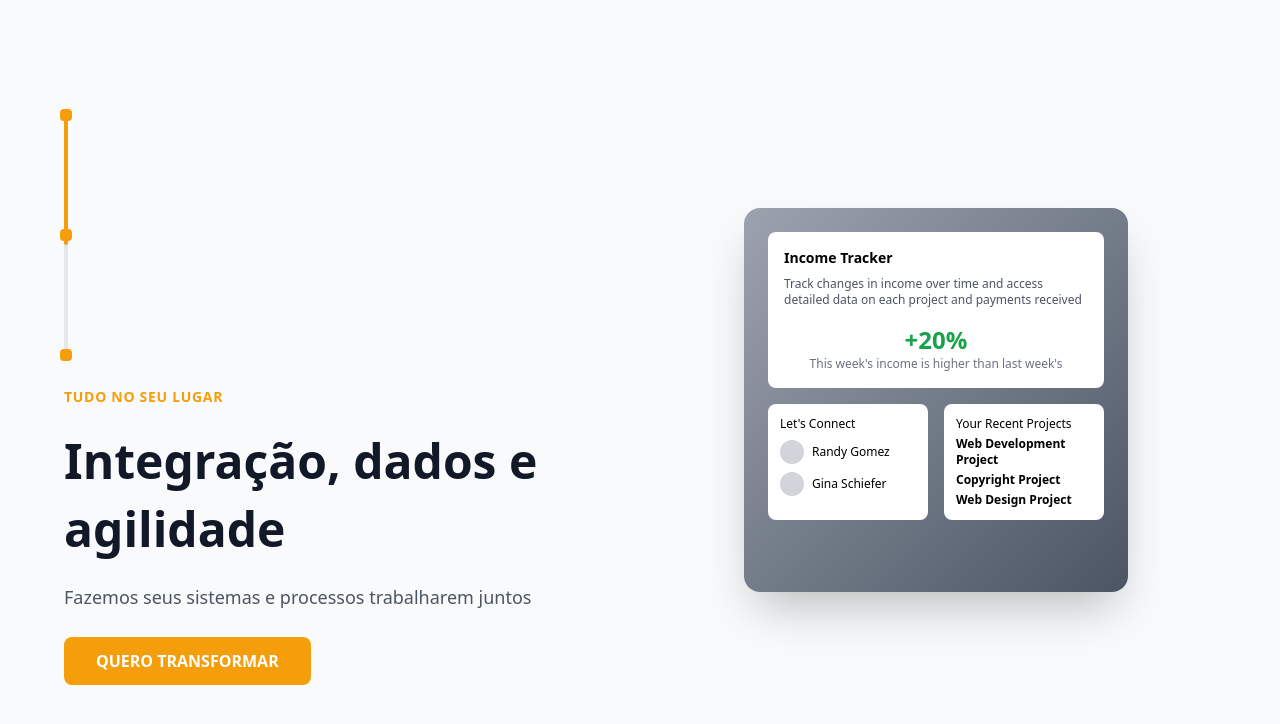
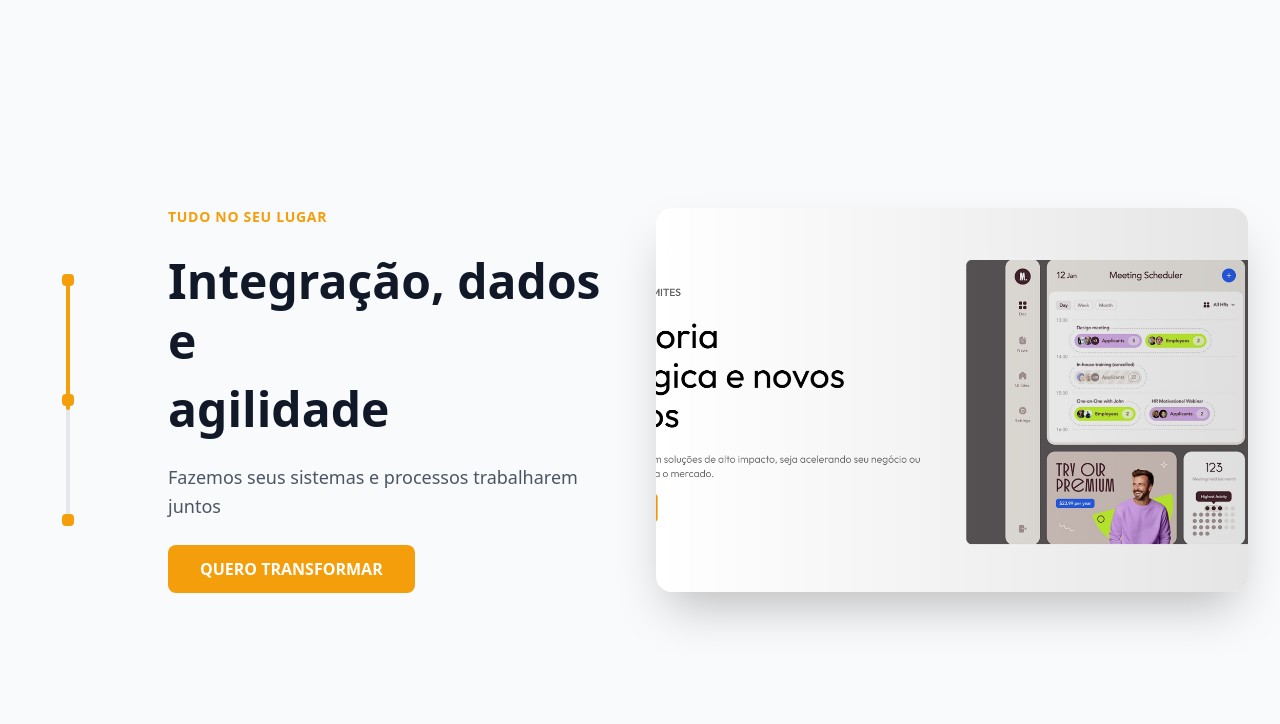
Before and after one commit to iB2/banner-burst-carousel, a React (Vite) app: page / in a window 1280 px wide. Shown: the top 724 px of the page. Built offline with nearby package versions, Linux system fonts and the light colour scheme.

Commit message:
Refactor: Implement banner layout and content
Restructure the carousel component to include a timer, transition system, text, button, and image display, as per the provided image and description.

```diff
--- a/src/components/VerticalCarousel.tsx
+++ b/src/components/VerticalCarousel.tsx
@@ -1,3 +1,4 @@
+
 import React, { useState, useEffect } from 'react';
 
 interface Banner {
@@ -5,6 +6,7 @@ interface Banner {
   title: string;
   subtitle: string;
   description: string;
+  image: string;
 }
 
 const banners: Banner[] = [
@@ -12,19 +14,22 @@ const banners: Banner[] = [
     id: 1,
     title: "Inteligência,",
     subtitle: "automação e",
-    description: "eficiência"
+    description: "eficiência",
+    image: "/lovable-uploads/d482456a-3ae4-4b19-bd7d-af0ddc40239b.png"
   },
   {
     id: 2,
     title: "Integração, dados e",
     subtitle: "agilidade",
-    description: "Fazemos seus sistemas e processos trabalharem juntos"
+    description: "Fazemos seus sistemas e processos trabalharem juntos",
+    image: "/lovable-uploads/d482456a-3ae4-4b19-bd7d-af0ddc40239b.png"
   },
   {
     id: 3,
     title: "Consultoria",
     subtitle: "estratégica e novos",
-    description: "produtos"
+    description: "produtos",
+    image: "/lovable-uploads/d482456a-3ae4-4b19-bd7d-af0ddc40239b.png"
   }
 ];
 
@@ -82,13 +87,13 @@ const VerticalCarousel: React.FC = () => {
   }, []);
 
   return (
-    <div className="flex items-center justify-center min-h-screen bg-gray-50 p-8">
-      <div className="flex w-full max-w-6xl gap-8 items-center">
-        {/* Left side content */}
-        <div className="flex-1 space-y-8">
-          {/* Progress indicators - Visual único */}
-          <div className="flex items-start gap-0">
-            {/* Container combinado para barra e quadrados */}
+    <div className="flex items-center justify-center min-h-screen bg-gray-50">
+      <div className="w-full max-w-7xl mx-auto">
+        {/* Container principal em 3 colunas */}
+        <div className="grid grid-cols-12 gap-8 items-center min-h-screen px-8">
+
+          {/* Coluna 1: Timer e sistema de transição */}
+          <div className="col-span-1 flex justify-center">
             <div className="relative">
               {/* Barra vertical laranja */}
               <div className="relative w-1 bg-gray-200 rounded-full overflow-hidden" style={{ height: '240px' }}>
@@ -116,7 +121,8 @@ const VerticalCarousel: React.FC = () => {
             </div>
           </div>
 
-          {/* Text content */}
+          {/* Coluna 2: Conteúdo de texto e botão */}
+          <div className="col-span-5 space-y-8 pl-8">
             <div className="space-y-6">
               <div className="text-sm text-capiva-orange font-semibold uppercase tracking-wider">
                 {currentIndex === 0 && "AUTOMAÇÃO QUE TRANSFORMA"}
@@ -150,116 +156,19 @@ const VerticalCarousel: React.FC = () => {
             </div>
           </div>
 
-        {/* Right side mockup */}
-        <div className="flex-1 flex justify-center">
-          <div className="relative w-96 h-96 bg-gradient-to-br from-gray-400 to-gray-600 rounded-2xl shadow-2xl overflow-hidden">
-            {/* Mockup content based on current slide */}
-            {currentIndex === 0 && (
-              <div className="p-6 space-y-4 text-white">
-                <div className="bg-yellow-400 text-black p-4 rounded-lg">
-                  <div className="flex items-center gap-2 mb-2">
-                    <div className="w-8 h-8 bg-gray-300 rounded-full"></div>
-                    <div>
-                      <div className="text-xs">Alexia Hyacinth</div>
-                      <div className="text-xs opacity-75">Project Manager</div>
-                    </div>
-                  </div>
-                  <div className="font-bold">OxeliaMetrix</div>
-                  <div className="text-xs">Industry: SaaS</div>
-                  <div className="mt-2">
-                    <div className="text-xs mb-1">Project progress</div>
-                    <div className="w-full bg-gray-300 rounded-full h-1">
-                      <div className="bg-black h-1 rounded-full w-1/3"></div>
-                    </div>
-                    <div className="text-right text-xs mt-1">34%</div>
+          {/* Coluna 3: Imagem ilustrativa */}
+          <div className="col-span-6 flex justify-center items-center">
+            <div className="w-full h-96 relative overflow-hidden rounded-2xl shadow-2xl">
+              <img
+                src={banners[currentIndex].image}
+                alt={`Ilustração ${banners[currentIndex].title}`}
+                className="w-full h-full object-cover"
+              />
+              {/* Overlay para melhor legibilidade se necessário */}
+              <div className="absolute inset-0 bg-gradient-to-r from-transparent to-black/10"></div>
             </div>
           </div>
 
-                <div className="grid grid-cols-2 gap-4">
-                  <div className="bg-white text-black p-3 rounded-lg">
-                    <div className="text-xs mb-1">Upcoming Meetings</div>
-                    <div className="text-lg font-bold">3</div>
-                    <div className="text-xs">calls • Thu, 11</div>
-                  </div>
-                  <div className="bg-gray-800 text-white p-3 rounded-lg">
-                    <div className="text-xs mb-1">Efficiency</div>
-                    <div className="text-lg font-bold">645 h</div>
-                  </div>
-                </div>
-              </div>
-            )}
-
-            {currentIndex === 1 && (
-              <div className="p-6 space-y-4 text-white">
-                <div className="bg-white text-black p-4 rounded-lg">
-                  <div className="text-sm font-semibold mb-2">Income Tracker</div>
-                  <div className="text-xs text-gray-600 mb-4">Track changes in income over time and access detailed data on each project and payments received</div>
-                  <div className="text-center">
-                    <div className="text-2xl font-bold text-green-600">+20%</div>
-                    <div className="text-xs text-gray-500">This week's income is higher than last week's</div>
-                  </div>
-                </div>
-
-                <div className="grid grid-cols-2 gap-4">
-                  <div className="bg-white text-black p-3 rounded-lg">
-                    <div className="text-xs mb-2">Let's Connect</div>
-                    <div className="space-y-2">
-                      <div className="flex items-center gap-2">
-                        <div className="w-6 h-6 bg-gray-300 rounded-full"></div>
-                        <div className="text-xs">Randy Gomez</div>
-                      </div>
-                      <div className="flex items-center gap-2">
-                        <div className="w-6 h-6 bg-gray-300 rounded-full"></div>
-                        <div className="text-xs">Gina Schiefer</div>
-                      </div>
-                    </div>
-                  </div>
-                  <div className="bg-white text-black p-3 rounded-lg">
-                    <div className="text-xs mb-1">Your Recent Projects</div>
-                    <div className="space-y-1">
-                      <div className="text-xs font-semibold">Web Development Project</div>
-                      <div className="text-xs font-semibold">Copyright Project</div>
-                      <div className="text-xs font-semibold">Web Design Project</div>
-                    </div>
-                  </div>
-                </div>
-              </div>
-            )}
-
-            {currentIndex === 2 && (
-              <div className="p-6 space-y-4 text-white">
-                <div className="bg-white text-black p-4 rounded-lg">
-                  <div className="text-sm font-semibold mb-2">Meeting Scheduler</div>
-                  <div className="text-xs mb-4">12 Jan</div>
-                  <div className="space-y-2">
-                    <div className="flex items-center gap-2">
-                      <div className="w-2 h-8 bg-purple-400 rounded"></div>
-                      <div className="text-xs">Design meeting</div>
-                    </div>
-                    <div className="flex items-center gap-2">
-                      <div className="w-2 h-8 bg-yellow-400 rounded"></div>
-                      <div className="text-xs">One-on-One with John</div>
-                    </div>
-                  </div>
-                </div>
-
-                <div className="grid grid-cols-2 gap-4">
-                  <div className="bg-gray-800 text-white p-3 rounded-lg">
-                    <div className="text-xs mb-1">Call Records</div>
-                    <div className="text-xs">Design meeting</div>
-                    <div className="text-lg font-bold">1 hour</div>
-                  </div>
-                  <div className="bg-white text-black p-3 rounded-lg">
-                    <div className="text-xs mb-1">Upcoming Meetings</div>
-                    <div className="space-y-1">
-                      <div className="text-xs">One-on-One with John</div>
-                      <div className="text-xs">HR Motivational Webinar</div>
-                    </div>
-                  </div>
-                </div>
-              </div>
-            )}
-          </div>
         </div>
       </div>
     </div>
```
Also changed, not shown: public/lovable-uploads/d482456a-3ae4-4b19-bd7d-af0ddc40239b.png (added). Lines whose indentation alone changed are shown as unchanged.
